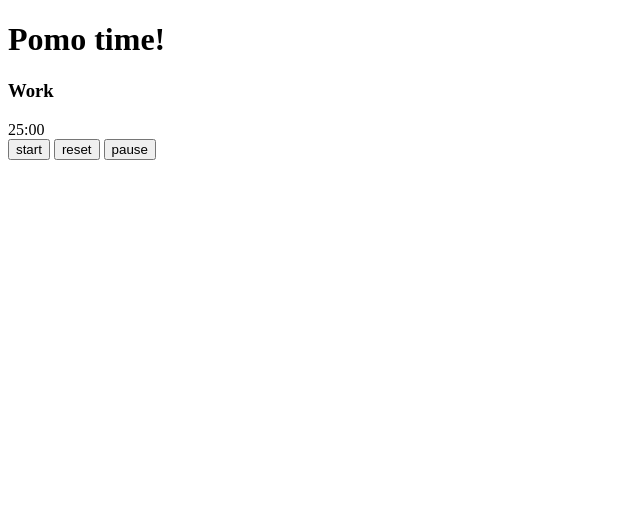
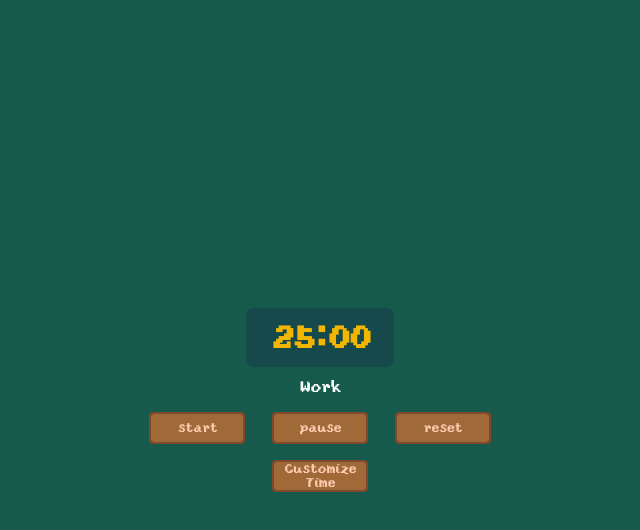
Before and after one commit to ladamo-rrc/pomodoro-timer, an Electron app: page index.html in a window 640 px wide. Drawn offline with Linux system fonts and the light colour scheme.

Commit message:
updated ui and added sliders to timer.

```diff
--- a/index.html
+++ b/index.html
@@ -11,13 +11,31 @@
   </head>
   <body>
     <div class="pomodoro">
-      <h1>Pomo time!</h1>
-      <h3 class="pomodoro__mode">Work</h3>
-      <div class="pomodoro__time">25:00</div>
+      <div class ="timer-container">
+      <h1 class="pomodoro__time">25:00</h1>
+      </div>
+      <p class="pomodoro__mode">Work</p>
       <div class="pomodoro__controls">
         <button id="startButton">start</button>
+        <button id="pauseButton">pause</button>
         <button id="resetButton">reset</button>
-        <button id="pauseButton">pause</button>
+      </div>
+
+      <div class="pomodoro__controls">
+      <button id="toggle-settings">Customize Time</button>
+      </div>
+
+      <div id="slider-container" style="display: none;">
+        <label for="work-slider">Work Minutes: <span id="work-value">25</span></label>
+        <input type="range" id="work-slider" min="5" max="60" value="25">
+
+        <label for="break-slider">Break Minutes: <span id="break-value">5</span></label>
+        <input type="range" id="break-slider" min="1" max="30" value="5">
+
+        <button id="save-settings">OK</button>
+
+      </div>
+
       </div>
     </div>
     <script src = "renderer.js"></script>
--- a/main.js
+++ b/main.js
@@ -1,4 +1,6 @@
 // main.js
+
+// code used from https://www.electronjs.org/docs/latest/tutorial/tutorial-first-app
 
 // Modules to control application life and create native browser window
 const { app, BrowserWindow } = require('electron')
@@ -7,8 +9,8 @@ const path = require('node:path')
 const createWindow = () => {
   // Create the browser window.
   const mainWindow = new BrowserWindow({
-    width: 800,
-    height: 600,
+    width: 640,
+    height: 360,
     webPreferences: {
       preload: path.join(__dirname, 'preload.js') // change this for react later
     }
--- a/renderer.js
+++ b/renderer.js
@@ -10,6 +10,9 @@ let completedSessions = 0;
 let timerRunning = false;
 let intervalId = null;
 
+/*** TIMER ***/
+
+// Timer function //
 function startTimer() {
     if (timerRunning) {
         return;
@@ -45,6 +48,7 @@ function startTimer() {
     }, 1000);
 }
 
+// pause function //
 function pauseTimer(){
     if (timerRunning) {
         clearInterval(intervalId);
@@ -52,6 +56,7 @@ function pauseTimer(){
     }
 }
 
+// Reset //
 function resetTimer() {
     clearInterval(intervalId);
     timerRunning = false;
@@ -63,6 +68,7 @@ function resetTimer() {
     document.title = "Pomodoro timer";
 }
 
+// Display time left //
 function displayTimeLeft(seconds) {
     const minutes = Math.floor(seconds / 60);
     const remainingSeconds = seconds % 60;
@@ -74,3 +80,31 @@ function displayTimeLeft(seconds) {
 document.getElementById("startButton").addEventListener("click", startTimer);
 document.getElementById("pauseButton").addEventListener("click", pauseTimer);
 document.getElementById("resetButton").addEventListener("click", resetTimer);
+
+/*** ALARM SOUND ***/
+
+const alarmSound = new Audio('assets/tones/marimba-alert.mp3');
+
+function switchTimer() {
+    alarmSound.play();
+    if (isWorking) {
+      currentTime = breakTime;
+      isWorking = false;
+    } else {
+      currentTime = workTime;
+      isWorking = true;
+    }
+    updateDisplay();
+  }
+
+  /*** SLIDERS ***/
+
+const workSlider = document.getElementById('work-slider');
+const breakSlider = document.getElementById('break-slider');
+const workValue = document.getElementById('work-Value');
+const breakValue = document.getElementById('break-value');
+const saveButton = document.getElementById('save-settings');
+
+workSlider.addEventListener('input', () =>{
+    workValue.textContent = workSlider.value;
+})
--- a/style.css
+++ b/style.css
@@ -0,0 +1,92 @@
+@font-face {
+    font-family: 'yoster';
+    src: url('assets/fonts/yoster.ttf') format('truetype');
+  }
+
+* {
+    box-sizing: border-box;
+    margin: 0;
+    padding: 0;
+    image-rendering: pixelated;
+  }
+
+  html, body {
+    height: 100%;
+    background-color: #165a4c;
+    font-family: 'yoster', monospace;
+    display: flex;
+    justify-content: center;
+    align-items: center;
+    image-rendering: pixelated;
+  }
+
+  .pomodoro {
+    text-align: center;
+    background-color: transparent;
+    padding: 16px;
+    width: 400px;
+    image-rendering: pixelated;
+  }
+
+   .pomodoro__mode {
+    color: #fff;
+    margin-bottom: 12px;
+    margin-top: 12px;
+    text-rendering: optimizeLegibility;
+  }
+
+  .pomodoro h1,
+  .pomodoro__time {
+    color: #f2b600;
+    font-size: 32px;
+    text-rendering: optimizeLegibility;
+  }
+
+  .timer-container {
+    background-color: #16494c;
+    padding: 12px 25px 12px 25px;
+    border-radius: 8px;
+    display: inline-block;
+  }
+
+  .pomodoro__controls {
+    display: flex;
+    justify-content: space-around;
+    margin-top: 16px;
+  }
+
+  .pomodoro__controls button {
+    width: 96px;
+    height: 32px;
+    color: #fdcbb0;
+    font-family: 'yoster', monospace;
+    background-color: transparent;
+    background-size: cover;
+    background-repeat: no-repeat;
+    background-position: center;
+    border: none;
+    outline: none;
+    cursor: pointer;
+    image-rendering: pixelated;
+  }
+
+  #slider-container {
+    display: none;
+  }
+
+  #toggle-settings {
+    background-image: url('assets/images/buttons/big-button-template-large.png');
+
+  }
+
+  #startButton {
+    background-image: url('assets/images/buttons/big-button-template-large.png');
+  }
+
+  #pauseButton {
+    background-image: url('assets/images/buttons/big-button-template-large.png');
+  }
+
+  #resetButton {
+    background-image: url('assets/images/buttons/big-button-template-large.png');
+  }
```
Also changed, not shown: assets/fonts/yoster.ttf (added), assets/images/buttons/big-button-template-large.png (added), assets/images/buttons/big-button-template.png (added), assets/images/buttons/close-button.png (added), assets/images/buttons/maximize-button.png (added), assets/images/buttons/minimize-button.png (added), 8 other files.
